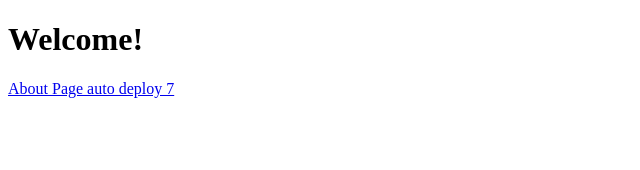
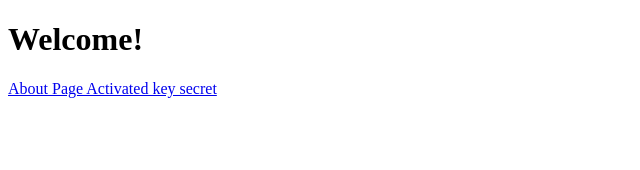
Before and after one commit to povalles/devops, a Nuxt app in the folder app/: page / in a window 1280 px wide. Shown: the top 170 px of the page, without its empty margins (0-640 px from the left). Built offline with nearby package versions, Linux system fonts and the light colour scheme.

Commit message:
Acticated key secret

```diff
--- a/app/pages/index.vue
+++ b/app/pages/index.vue
@@ -2,7 +2,7 @@
   <div>
     <h1>Welcome!</h1>
     <NLink to="/about">
-      About Page auto deploy 7
+      About Page Activated key secret
     </NLink>
   </div>
 </template>
```
